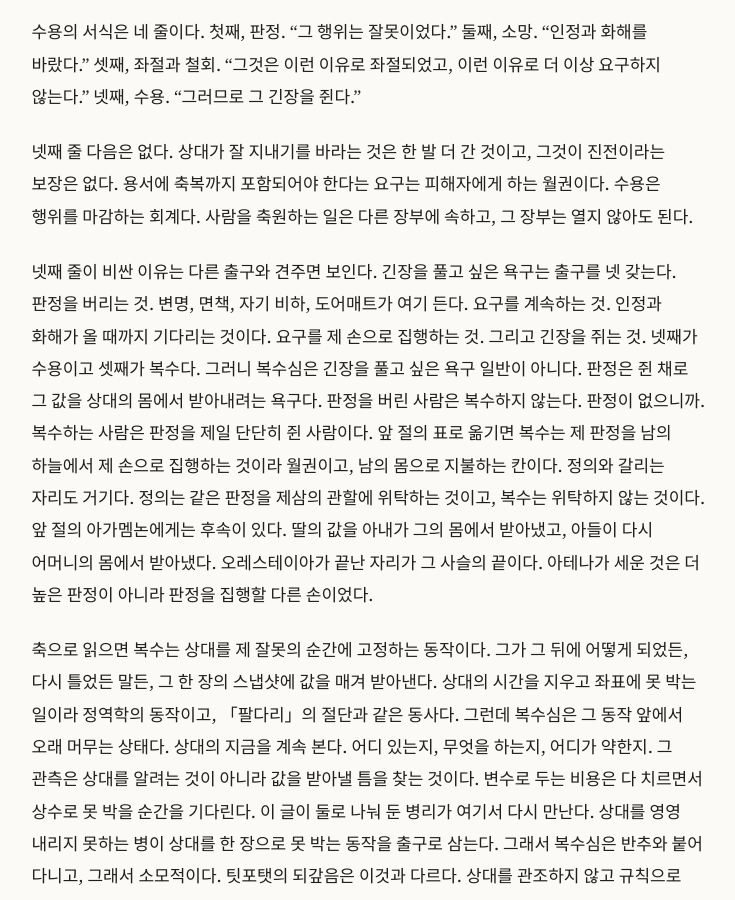
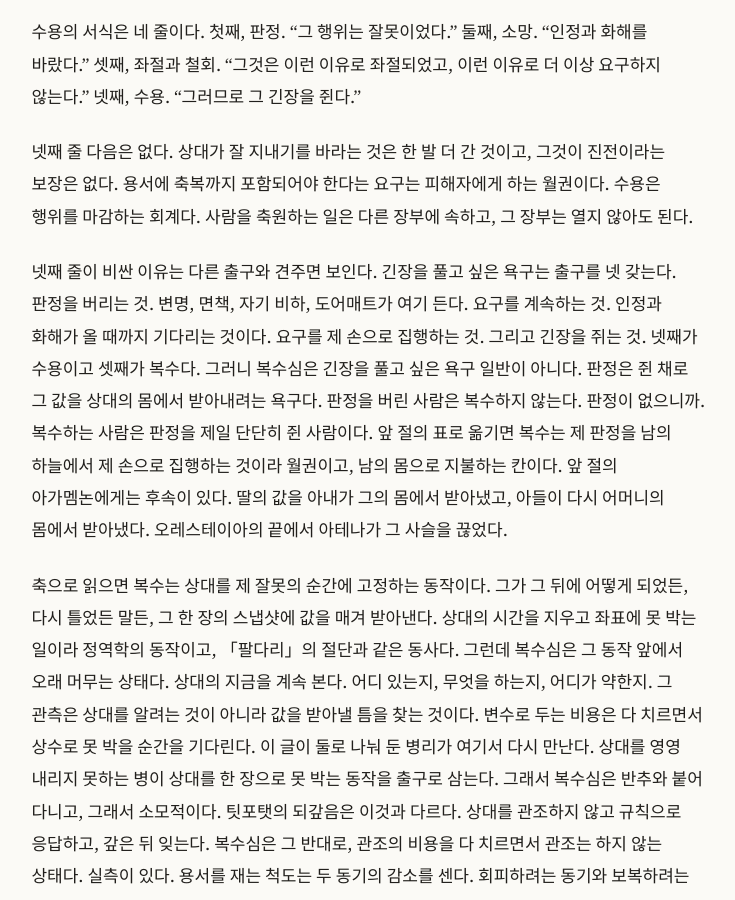
Before and after one commit to nonasking/essays, a Jekyll site: the page built from statics-and-dynamics/index.md, in a window 1280 px wide and 900 px high, scrolled down 10487 px. Shown: the whole window, without its empty margins (271-1006 px from the left). Built offline with Jekyll 4.4.1, drawn with Linux system fonts in a browser that asks for light colours.

Commit message:
Statics and Dynamics: drop the justice sentence; Athena breaks the chain (KR/EN)
Co-Authored-By: Claude Fable 5.1 <noreply@anthropic.com>
Claude-Session: https://claude.ai/code/session_01VEtp2PFrSLPe6XjBwcoREC

```diff
--- a/statics-and-dynamics/index.md
+++ b/statics-and-dynamics/index.md
@@ -167,7 +167,7 @@ description: 연작 「향일성」과 같은 전제를 공유합니다. 연작
 
 넷째 줄 다음은 없다. 상대가 잘 지내기를 바라는 것은 한 발 더 간 것이고, 그것이 진전이라는 보장은 없다. 용서에 축복까지 포함되어야 한다는 요구는 피해자에게 하는 월권이다. 수용은 행위를 마감하는 회계다. 사람을 축원하는 일은 다른 장부에 속하고, 그 장부는 열지 않아도 된다.
 
-넷째 줄이 비싼 이유는 다른 출구와 견주면 보인다. 긴장을 풀고 싶은 욕구는 출구를 넷 갖는다. 판정을 버리는 것. 변명, 면책, 자기 비하, 도어매트가 여기 든다. 요구를 계속하는 것. 인정과 화해가 올 때까지 기다리는 것이다. 요구를 제 손으로 집행하는 것. 그리고 긴장을 쥐는 것. 넷째가 수용이고 셋째가 복수다. 그러니 복수심은 긴장을 풀고 싶은 욕구 일반이 아니다. 판정은 쥔 채로 그 값을 상대의 몸에서 받아내려는 욕구다. 판정을 버린 사람은 복수하지 않는다. 판정이 없으니까. 복수하는 사람은 판정을 제일 단단히 쥔 사람이다. 앞 절의 표로 옮기면 복수는 제 판정을 남의 하늘에서 제 손으로 집행하는 것이라 월권이고, 남의 몸으로 지불하는 칸이다. 정의와 갈리는 자리도 거기다. 정의는 같은 판정을 제삼의 관할에 위탁하는 것이고, 복수는 위탁하지 않는 것이다. 앞 절의 아가멤논에게는 후속이 있다. 딸의 값을 아내가 그의 몸에서 받아냈고, 아들이 다시 어머니의 몸에서 받아냈다. 오레스테이아가 끝난 자리가 그 사슬의 끝이다. 아테나가 세운 것은 더 높은 판정이 아니라 판정을 집행할 다른 손이었다.
+넷째 줄이 비싼 이유는 다른 출구와 견주면 보인다. 긴장을 풀고 싶은 욕구는 출구를 넷 갖는다. 판정을 버리는 것. 변명, 면책, 자기 비하, 도어매트가 여기 든다. 요구를 계속하는 것. 인정과 화해가 올 때까지 기다리는 것이다. 요구를 제 손으로 집행하는 것. 그리고 긴장을 쥐는 것. 넷째가 수용이고 셋째가 복수다. 그러니 복수심은 긴장을 풀고 싶은 욕구 일반이 아니다. 판정은 쥔 채로 그 값을 상대의 몸에서 받아내려는 욕구다. 판정을 버린 사람은 복수하지 않는다. 판정이 없으니까. 복수하는 사람은 판정을 제일 단단히 쥔 사람이다. 앞 절의 표로 옮기면 복수는 제 판정을 남의 하늘에서 제 손으로 집행하는 것이라 월권이고, 남의 몸으로 지불하는 칸이다. 앞 절의 아가멤논에게는 후속이 있다. 딸의 값을 아내가 그의 몸에서 받아냈고, 아들이 다시 어머니의 몸에서 받아냈다. 오레스테이아의 끝에서 아테나가 그 사슬을 끊었다.
 
 축으로 읽으면 복수는 상대를 제 잘못의 순간에 고정하는 동작이다. 그가 그 뒤에 어떻게 되었든, 다시 틀었든 말든, 그 한 장의 스냅샷에 값을 매겨 받아낸다. 상대의 시간을 지우고 좌표에 못 박는 일이라 정역학의 동작이고, 「팔다리」의 절단과 같은 동사다. 그런데 복수심은 그 동작 앞에서 오래 머무는 상태다. 상대의 지금을 계속 본다. 어디 있는지, 무엇을 하는지, 어디가 약한지. 그 관측은 상대를 알려는 것이 아니라 값을 받아낼 틈을 찾는 것이다. 변수로 두는 비용은 다 치르면서 상수로 못 박을 순간을 기다린다. 이 글이 둘로 나눠 둔 병리가 여기서 다시 만난다. 상대를 영영 내리지 못하는 병이 상대를 한 장으로 못 박는 동작을 출구로 삼는다. 그래서 복수심은 반추와 붙어 다니고, 그래서 소모적이다. 팃포탯의 되갚음은 이것과 다르다. 상대를 관조하지 않고 규칙으로 응답하고, 갚은 뒤 잊는다. 복수심은 그 반대로, 관조의 비용을 다 치르면서 관조는 하지 않는 상태다. 실측이 있다. 용서를 재는 척도는 두 동기의 감소를 센다. 회피하려는 동기와 보복하려는 동기다(McCullough et al. 1998). 복수 성향이 높은 사람은 잘못을 더 많이 되씹고, 덜 용서하고, 삶에 덜 만족하며, 복수 성향은 여덟 주 뒤 용서가 얼마나 늘었는지를 음의 방향으로 예측했다(McCullough, Bellah, Kilpatrick & Johnson 2001). 종단 연구에서 반추가 늘면 보복과 회피의 동기가 함께 늘었고, 그 사이를 분노가 매개했다(McCullough, Bono & Root 2007).
 
```
Also changed, not shown: statics-and-dynamics/en.md (+1 -1 lines).
